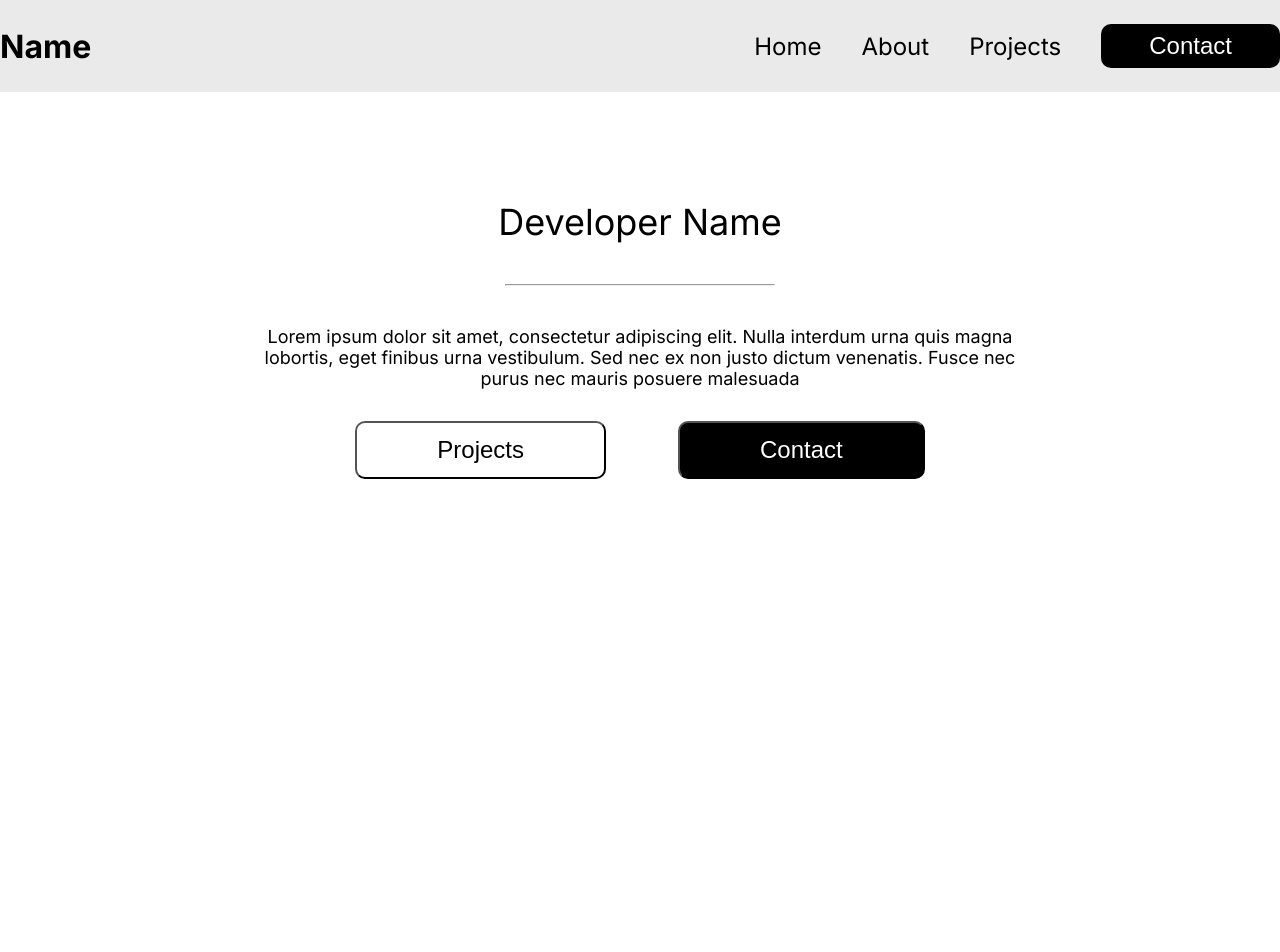
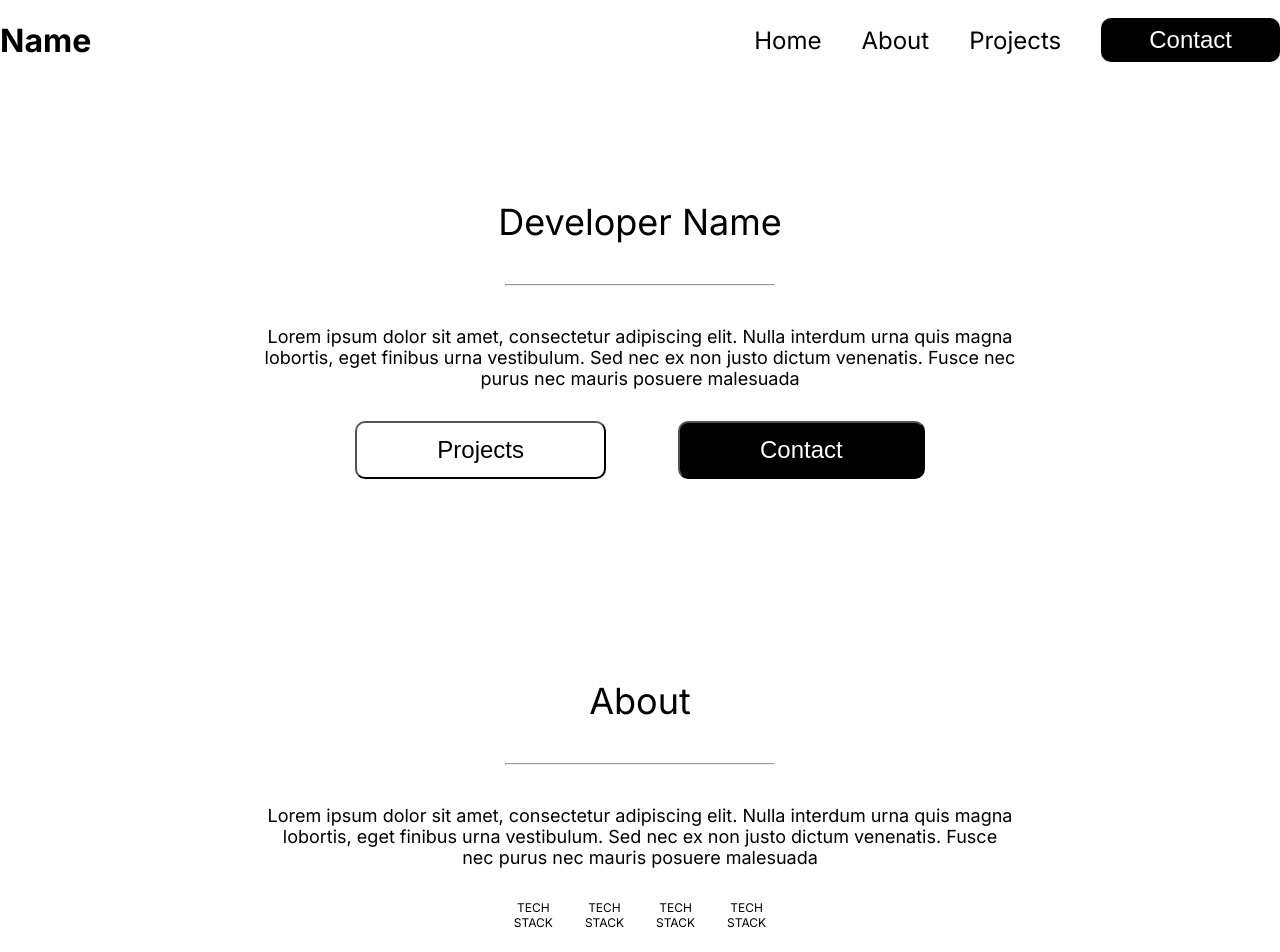
Before and after one commit to sudheermishra/My-Portfolio, a React (Create React App) app: page / in a window 1280 px wide. Shown: the top 952 px of the page. Before the commit the page ends 800 px from the top, so only its background shows below. Built offline with nearby package versions, Linux system fonts and the light colour scheme.

Commit message:
fixed about section and navbar overlapping content on scroll

```diff
--- a/src/App.js
+++ b/src/App.js
@@ -8,6 +8,8 @@ function App() {
     <div>
       <Header />
       <Main />
+      <About />
+      <Footer />
     </div>
   );
 }
--- a/src/components/About/About.css
+++ b/src/components/About/About.css
@@ -20,5 +20,13 @@ div h1 {
 }
 .tech-stack {
   display: flex;
+  justify-content: center;
+  align-items: center;
+  gap: 2rem;
+  margin: 0 auto;
+}
+
+.tech-stack p {
+  font-size: 12px;
   font-weight: 400;
 }
--- a/src/components/About/About.js
+++ b/src/components/About/About.js
@@ -2,10 +2,10 @@ import "./About.css";
 
 function About() {
   return (
-    <section className="about">
+    <section className='about'>
       <h1>About</h1>
       <hr />
-      <div className="text-content">
+      <div className='text-content'>
         <p>
           Lorem ipsum dolor sit amet, consectetur adipiscing elit. Nulla
           interdum urna quis magna lobortis, eget finibus urna vestibulum. Sed
@@ -13,11 +13,23 @@ function About() {
           malesuada
         </p>
       </div>
-      <div className="tech-stack">
-        <p>TECHSTACK</p>
-        <p>TECHSTACK</p>
-        <p>TECHSTACK</p>
-        <p>TECHSTACK</p>
+      <div className='tech-stack'>
+        <p>
+          TECH <br />
+          STACK
+        </p>
+        <p>
+          TECH <br />
+          STACK
+        </p>
+        <p>
+          TECH <br />
+          STACK
+        </p>
+        <p>
+          TECH <br />
+          STACK
+        </p>
       </div>
     </section>
   );
--- a/src/components/Header/Header.css
+++ b/src/components/Header/Header.css
@@ -1,13 +1,14 @@
 nav {
-  background-color: #00000015;
-  padding: 1.5rem 0;
+  background-color: #ffffff;
   width: 100%;
   position: fixed;
   top: 0;
   left: 0;
-  z-index: 99%;
+  height: 80px;
 }
+
 .nav-content {
+  height: 80px;
   display: flex;
   align-items: center;
   justify-content: space-between;
```
